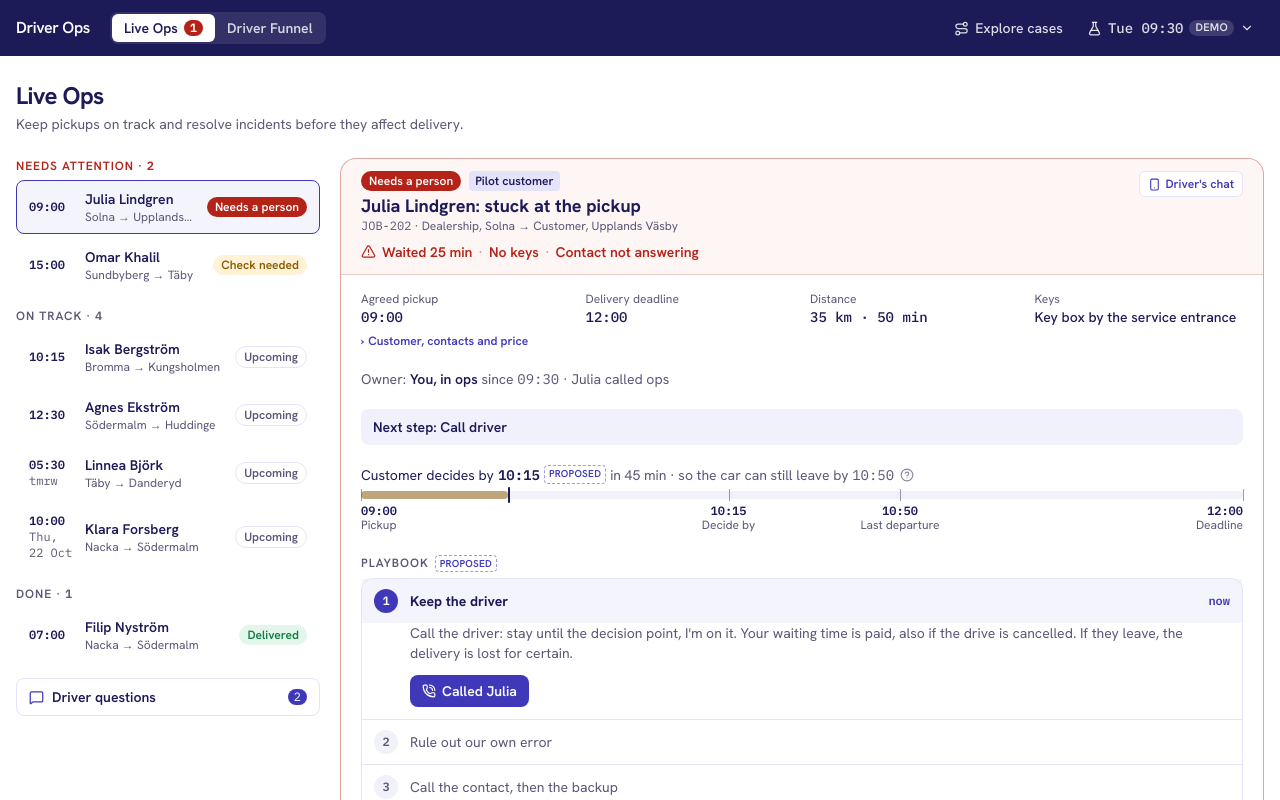
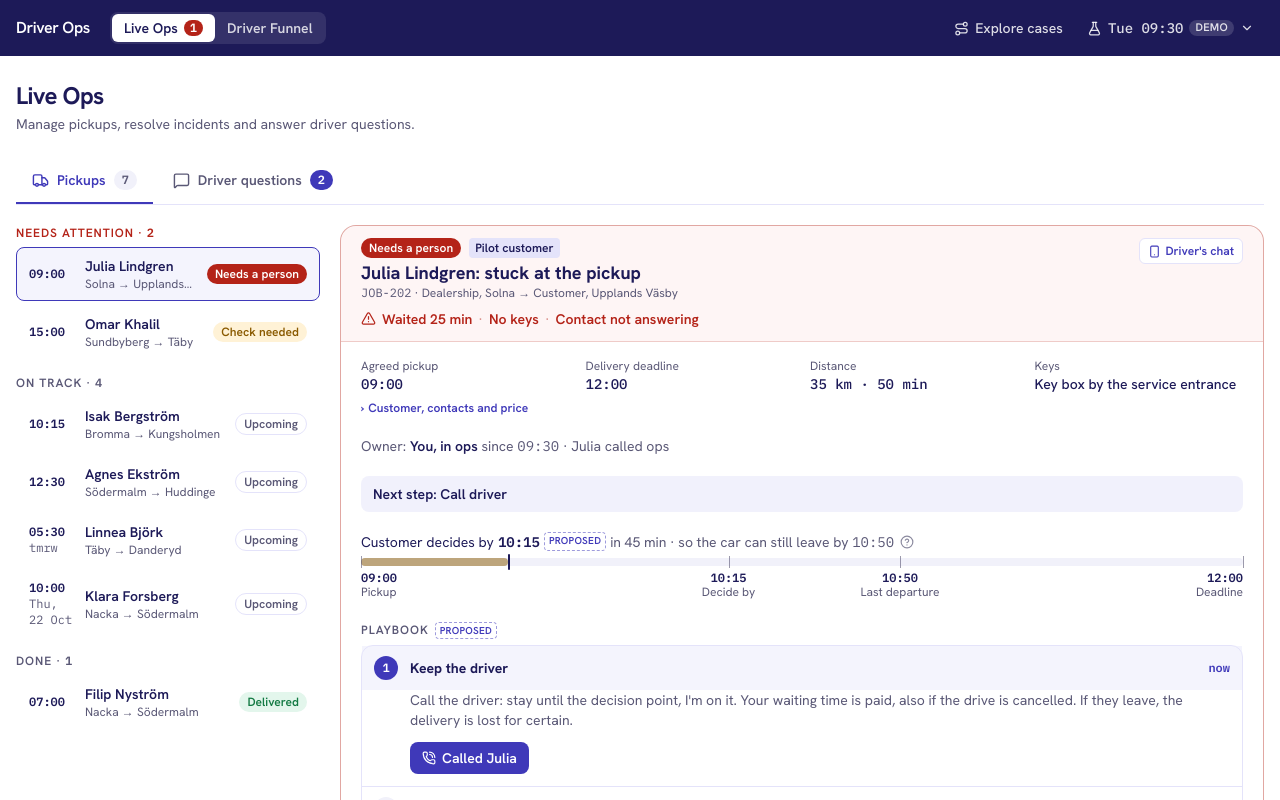
Before and after one commit to hjawid-dev/driver-funnel-cockpit, a React (Vite) app: page / in a window 1280 px wide. Shown: the top 800 px of the page. Built offline with nearby package versions, Linux system fonts and the light colour scheme.

Commit message:
Clarify first-drive follow-up and separate Live Ops views

```diff
--- a/src/App.tsx
+++ b/src/App.tsx
@@ -41,7 +41,7 @@ type Page = 'funnel' | 'live';
 const PAGE_LABEL: Record<Page, string> = { funnel: 'Driver Funnel', live: 'Live Ops' };
 const PAGE_SUB: Record<Page, string> = {
   funnel: 'Turn qualified applicants into active drivers.',
-  live: 'Keep pickups on track and resolve incidents before they affect delivery.',
+  live: 'Manage pickups, resolve incidents and answer driver questions.',
 };
 const FILTERS: QueueFilter[] = ['action', 'missing', 'review', 'awaiting', 'all'];
 
--- a/src/components/LiveOps.tsx
+++ b/src/components/LiveOps.tsx
@@ -1,5 +1,5 @@
 import { useEffect, useState, type ReactNode } from 'react';
-import { Bot, Check, CircleCheck, Copy, MessageSquare, PhoneCall, Smartphone, TriangleAlert } from 'lucide-react';
+import { Bot, Check, CircleCheck, Copy, MessageSquare, PhoneCall, Smartphone, TriangleAlert, Truck } from 'lucide-react';
 import {
   pickupReadinessErrors, recordOwnError, agreeDeliveryDeadline, bookReplacement,
   assistantLog,
@@ -87,12 +87,14 @@ const GROUP_LABEL: Record<OpsGroup, string> = { attention: 'Needs attention', ro
 
 /** Live Ops: exceptions first in a short list; the selected pickup in the main area, with the step to do now. */
 export function LiveOps({ jobs, now, onJob, onViewChat, selected, onSelect, threads, waitingQuestions, onThread, focus = null }: Props) {
+  const [lastPickup, setLastPickup] = useState<string | null>(selected === 'questions' ? null : selected);
   const ordered = byOpsPriority(jobs, now);
   const job = ordered.find((j) => j.id === selected) ?? (selected === 'questions' ? null : ordered[0]) ?? null;
   const shownId = selected === 'questions' ? 'questions' : (job?.id ?? null);
   // Pin the pickup shown by default, so it stays open when its state (and place in the list) changes.
   useEffect(() => {
     if (selected === null && job) onSelect(job.id);
+    if (selected && selected !== 'questions') setLastPickup(selected);
   }, [selected, job, onSelect]);
   // On a narrow screen the detail sits below the list: bring it into view.
   const pick = (s: LiveSelection) => {
@@ -102,7 +104,25 @@ export function LiveOps({ jobs, now, onJob, onViewChat, selected, onSelect, thre
   const groups = (['attention', 'routine', 'done'] as OpsGroup[]).map((g) => ({ g, jobs: ordered.filter((j) => OPS_GROUP[opsState(j, now)] === g) }));
 
   return (
-    <div className="grid items-start gap-5 lg:grid-cols-[19rem_minmax(0,1fr)]">
+    <div className="space-y-5">
+      <nav aria-label="Live Ops views" className="flex gap-1 border-b border-lavender">
+        <button type="button" aria-pressed={shownId !== 'questions'} onClick={() => onSelect(ordered.find(j => j.id === lastPickup)?.id ?? ordered[0]?.id ?? null)} className={`flex items-center gap-2 border-b-2 px-4 py-3 text-sm font-semibold ${shownId !== 'questions' ? 'border-indigo text-indigo' : 'border-transparent text-muted hover:text-navy'}`}>
+          <Truck size={17} aria-hidden /> Pickups
+          <span className="num rounded-full bg-card px-2 py-0.5 text-xs text-muted">{jobs.length}</span>
+        </button>
+        <button type="button" aria-pressed={shownId === 'questions'} onClick={() => onSelect('questions')} className={`flex items-center gap-2 border-b-2 px-4 py-3 text-sm font-semibold ${shownId === 'questions' ? 'border-indigo text-indigo' : 'border-transparent text-muted hover:text-navy'}`}>
+          <MessageSquare size={17} aria-hidden /> Driver questions
+          <span className={`num rounded-full px-2 py-0.5 text-xs ${waitingQuestions ? 'bg-indigo text-white' : 'bg-card text-muted'}`}>{waitingQuestions}<span className="sr-only"> waiting</span></span>
+        </button>
+      </nav>
+
+      {shownId === 'questions' ? (
+        <section id="live-detail" aria-labelledby="questions-title" className="scroll-mt-4">
+          <h2 id="questions-title" className="text-lg font-bold">Driver questions</h2>
+          <p className="text-sm text-muted">Questions the AI assistant handed over to Ops. Choose a conversation to read and reply.</p>
+          <ChatQueue threads={threads} now={now} onThread={onThread} onViewChat={onViewChat} />
+        </section>
+      ) : <div className="grid items-start gap-5 lg:grid-cols-[19rem_minmax(0,1fr)]">
       <nav aria-label="Pickups" className="space-y-4 lg:sticky lg:top-4">
         {groups.map(({ g, jobs: js }) =>
           js.length === 0 && g !== 'attention' ? null : (
@@ -147,33 +167,16 @@ export function LiveOps({ jobs, now, onJob, onViewChat, selected, onSelect, thre
             </section>
           ),
         )}
-        <button
-          type="button"
-          onClick={() => pick('questions')}
-          aria-current={shownId === 'questions' ? 'true' : undefined}
-          className={`flex w-full items-center gap-2 rounded-lg border px-3 py-2 text-left text-sm ${shownId === 'questions' ? 'border-indigo bg-lavender/40' : 'border-lavender hover:bg-card/70'}`}
-        >
-          <MessageSquare size={15} className="text-indigo" aria-hidden />
-          <span className="flex-1 font-semibold">Driver questions</span>
-          <span className={`num rounded-full px-1.5 text-xs ${waitingQuestions ? 'bg-indigo text-white' : 'bg-card text-muted'}`}>{waitingQuestions}</span>
-        </button>
       </nav>
 
       <div id="live-detail" className="min-w-0 scroll-mt-4">
-        {shownId === 'questions' ? (
-          <section aria-labelledby="questions-title">
-            <h2 id="questions-title" className="text-lg font-bold">
-              Driver questions
-            </h2>
-            <p className="text-sm text-muted">The assistant answers what it can and says it is an AI. What it can't answer comes here, to a person.</p>
-            <ChatQueue threads={threads} now={now} onThread={onThread} onViewChat={onViewChat} />
-          </section>
-        ) : job ? (
+        {job ? (
           <JobDetail key={job.id} j={job} now={now} onJob={onJob} onViewChat={onViewChat} focus={focus} />
         ) : (
           <p className="rounded-xl bg-card p-6 text-sm text-muted">No pickups in the next 24 hours.</p>
         )}
       </div>
+      </div>}
     </div>
   );
 }
--- a/src/components/ReviewPanel.tsx
+++ b/src/components/ReviewPanel.tsx
@@ -1,9 +1,9 @@
 import { useState, type ReactNode } from 'react';
-import { Camera, CircleAlert, CircleCheck, CircleX, Clock, Scale, ShieldCheck, Square, SquareCheck } from 'lucide-react';
+import { CircleAlert, CircleCheck, CircleX, Clock, Scale, ShieldCheck, Square, SquareCheck } from 'lucide-react';
 import type { Applicant, RejectReason } from '../lib/types';
 import { REJECT_REASONS } from '../lib/types';
 import { CALL_AGENDA, DECISION_LABEL, evaluate, NEEDS_SECOND_REVIEWER, noteLooksSensitive, type CheckResult } from '../lib/criteria';
-import { completeOnboarding, confirmSecondReview, receiveDocument, applyDecision, requestNewPhoto, setExtractShown, setPhotoApproved, type ActionResult } from '../lib/actions';
+import { completeOnboarding, confirmSecondReview, receiveDocument, applyDecision, setExtractShown, setPhotoApproved, type ActionResult } from '../lib/actions';
 import { CollapsibleSection, DrawerSection, Proposed } from './ui';
 import { InfoTip } from './InfoTip';
 
@@ -164,17 +164,6 @@ export function ReviewPanel({ a, now, onUpdate, onResult, preDrive = false }: Pr
             )}
           </div>}
 
-          {/* Request new photo */}
-          {!preDrive && !hardReject && photoSubmitted && (
-            <button
-              type="button"
-              onClick={() => run(requestNewPhoto(a, now))}
-              className="flex w-full items-center justify-center gap-2 rounded-lg border border-lavender px-4 py-2 text-sm font-semibold hover:border-indigo hover:text-indigo"
-            >
-              <Camera size={16} aria-hidden /> Request new photo
-            </button>
-          )}
-
           {/* Reject */}
           {!showReject ? (
             <button
--- a/src/lib/automation.ts
+++ b/src/lib/automation.ts
@@ -153,9 +153,10 @@ function deriveAutomationEvents(apps: Applicant[], from: number, to: number): Au
     const booked = !!gig?.bookedFor;
     const bookedBy = (t: number) => booked && (gig?.bookedAt ?? d.at) <= t;
     const done = (t: number) => !!gig?.doneAt && gig.doneAt <= t;
-    if (!bookedBy(d.at + 7 * DAY) && !done(d.at + 7 * DAY)) push(d.at + 7 * DAY, 'driver', 'book_task', 'Choose your first drive', `Hi ${first(a)}, ready to get started? Open your application to see the current short, easy jobs near you and pick one that fits. If none fit, contact Ops through the AI assistant.`);
-    if (!bookedBy(d.at + 14 * DAY) && !done(d.at + 14 * DAY)) push(d.at + 14 * DAY, 'ops', 'call_task', `Task: call ${a.name}, no first booking after 14 days`);
-    if (!booked && !done(d.at + 30 * DAY)) push(d.at + 30 * DAY, 'ops', 'dormant', `${a.name} marked dormant (label only, nothing is blocked)`);
+    const interestedAt = (t: number) => a.activationReason?.reason !== 'not_interested' || a.activationReason.at > t;
+    if (interestedAt(d.at + 7 * DAY) && !bookedBy(d.at + 7 * DAY) && !done(d.at + 7 * DAY)) push(d.at + 7 * DAY, 'driver', 'book_task', 'Choose your first drive', `Hi ${first(a)}, ready to get started? Open your application to see the current short, easy jobs near you and pick one that fits. If none fit, contact Ops through the AI assistant.`);
+    if (interestedAt(d.at + 14 * DAY) && !bookedBy(d.at + 14 * DAY) && !done(d.at + 14 * DAY)) push(d.at + 14 * DAY, 'ops', 'call_task', `Task: call ${a.name}, no first booking after 14 days`);
+    if (interestedAt(d.at + 30 * DAY) && !booked && !done(d.at + 30 * DAY)) push(d.at + 30 * DAY, 'ops', 'dormant', `${a.name} marked dormant (label only, nothing is blocked)`);
   }
   return out.sort((x, y) => x.at - y.at);
 }
--- a/src/lib/workQueue.ts
+++ b/src/lib/workQueue.ts
@@ -72,6 +72,7 @@ function awaitingItem(a: Applicant, apps: Applicant[], gigs: Gig[], now: number)
   const reason = activationReason(a, apps, gigs, now);
   const base = { a, stage: 'accepted' as const, detail: `${ACTIVATION_REASON_LABEL[reason]} · accepted ${ago(a.decision!.at, now)}` };
   if (a.firstGig?.bookedFor) return { ...base, status: reason === 'extract' ? 'Booked; pre-drive check outstanding' : 'First drive booked', tone: reason === 'extract' ? 'warn' : 'ok', next: reason === 'extract' ? 'Complete the pre-drive check before release deadline' : 'Track the booked drive in Live Ops', needsAction: reason === 'extract', rank: reason === 'extract' ? 2 : 7 };
+  if (reason === 'not_interested') return { ...base, status: 'No longer interested', tone: 'muted', next: 'No action unless the driver wants to return', needsAction: false, rank: 9 };
   if (bucket === 'call') return { ...base, status: 'No first booking in 14 days', tone: 'bad', next: 'Call the driver', needsAction: true, rank: 1 };
   if (bucket === 'dormant') return { ...base, status: 'Dormant, 30+ days', tone: 'muted', next: 'Monthly re-engagement', needsAction: false, rank: 9 };
   if (reason === 'booked') return { ...base, status: 'First gig booked', tone: 'ok', next: 'Nothing: on track', needsAction: false, rank: 7 };
```
Also changed, not shown: src/components/ActivationPanel.tsx (+40 -16 lines), 1 other file (tests, documents, lock files or other folders).
